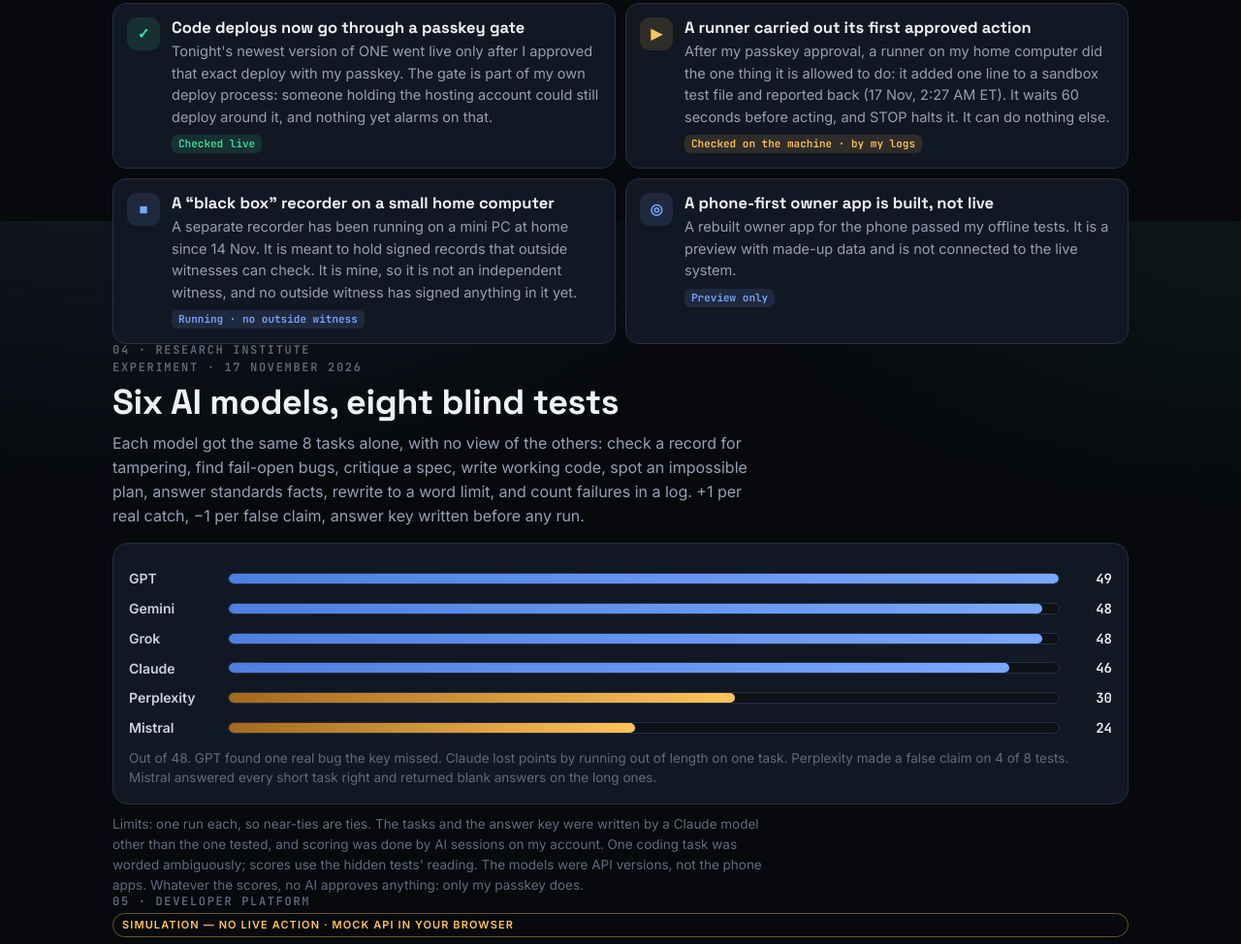
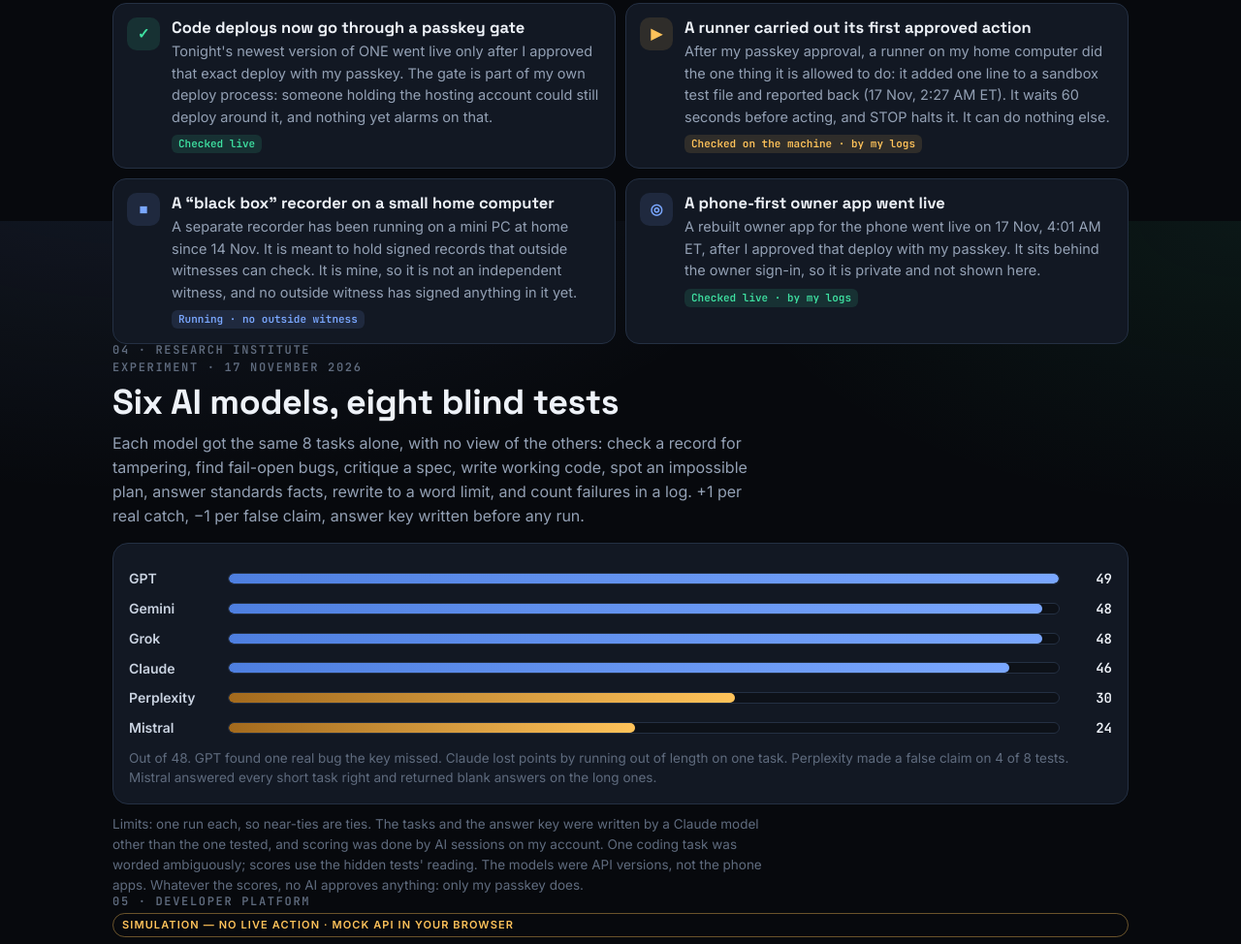
Before and after one commit to garthyoung45/quest-suite, a website with bundled scripts: page public/one-review/index.html in a window 1280 px wide. Shown: the part 7772-8746 px from the top of the page at 97% size. Built offline with nearby package versions, Linux system fonts and the light colour scheme.

Commit message:
ONE review page: phone owner app now live
Co-Authored-By: Claude Opus 5.5 <noreply@anthropic.com>
Claude-Session: https://claude.ai/code/session_01ERwpXjFXA2BE6WMPts3mme

```diff
--- a/public/one-review/index.html
+++ b/public/one-review/index.html
@@ -552,7 +552,7 @@ body.reviewer .reveal{opacity:1;transform:none}
     <li class="tl-item"><span class="tl-ic g">✓</span><div><h4>Code deploys now go through a passkey gate</h4><p>Tonight's newest version of ONE went live only after I approved that exact deploy with my passkey. The gate is part of my own deploy process: someone holding the hosting account could still deploy around it, and nothing yet alarms on that.</p><span class="st g">Checked live</span></div></li>
     <li class="tl-item"><span class="tl-ic y">▶</span><div><h4>A runner carried out its first approved action</h4><p>After my passkey approval, a runner on my home computer did the one thing it is allowed to do: it added one line to a sandbox test file and reported back (17 Nov, 2:27 AM ET). It waits 60 seconds before acting, and STOP halts it. It can do nothing else.</p><span class="st y">Checked on the machine · by my logs</span></div></li>
     <li class="tl-item"><span class="tl-ic b">■</span><div><h4>A “black box” recorder on a small home computer</h4><p>A separate recorder has been running on a mini PC at home since 14 Nov. It is meant to hold signed records that outside witnesses can check. It is mine, so it is not an independent witness, and no outside witness has signed anything in it yet.</p><span class="st b">Running · no outside witness</span></div></li>
-    <li class="tl-item"><span class="tl-ic b">◎</span><div><h4>A phone-first owner app is built, not live</h4><p>A rebuilt owner app for the phone passed my offline tests. It is a preview with made-up data and is not connected to the live system.</p><span class="st b">Preview only</span></div></li>
+    <li class="tl-item"><span class="tl-ic b">◎</span><div><h4>A phone-first owner app went live</h4><p>A rebuilt owner app for the phone went live on 17 Nov, 4:01 AM ET, after I approved that deploy with my passkey. It sits behind the owner sign-in, so it is private and not shown here.</p><span class="st g">Checked live · by my logs</span></div></li>
   </ul>
 </section>
 
```
Also changed, not shown: public/one-review/site-docs/CHANGELOG.md.
